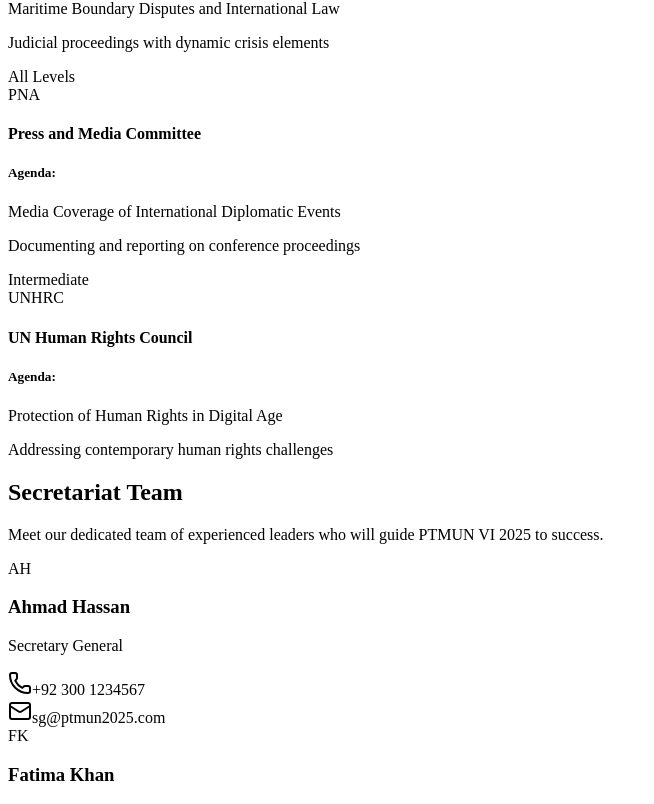
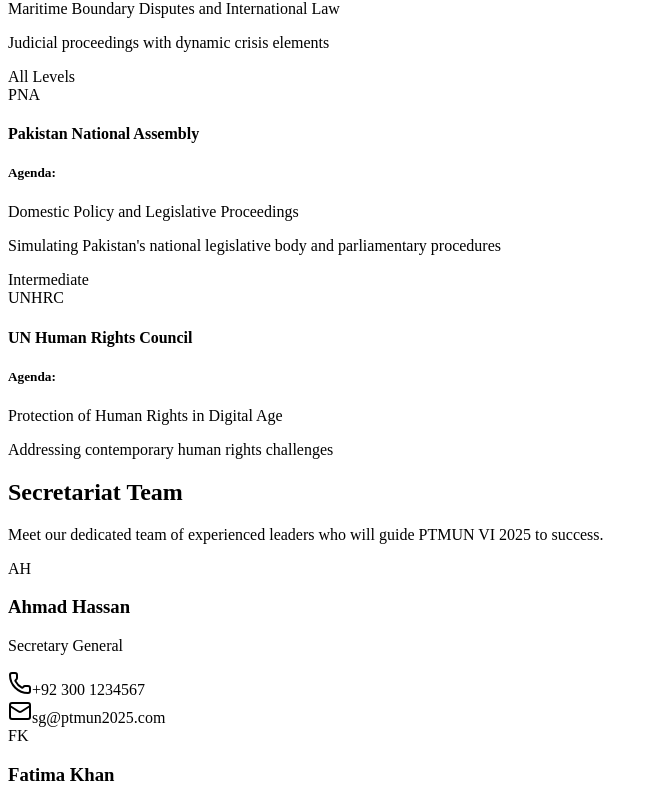
Before and after one commit to Eloquentic/ptmun-vi, a React (Vite) app in the folder client/: page / in a window 1280 px wide. Shown: the part 2236-3040 px from the top of the page, without its empty margins (0-654 px from the left). Built offline with nearby package versions, Linux system fonts and the light colour scheme.

Commit message:
Updated PNA to Pakistan National Assembly, replaced Cultural Exchange Fair with Formal Dinner, adjusted event schedule, and fixed navigation spacing

```diff
--- a/client/src/components/layout/Header.tsx
+++ b/client/src/components/layout/Header.tsx
@@ -38,7 +38,7 @@
           </div>
 
           {/* Desktop Navigation */}
-          <nav className="hidden md:flex items-center space-x-6">
+          <nav className="hidden md:flex items-center space-x-4">
             {menuItems.map((item) => (
               <button
                 key={item.id}
--- a/client/src/components/sections/CommitteesSection.tsx
+++ b/client/src/components/sections/CommitteesSection.tsx
@@ -33,10 +33,10 @@
       level: "Advanced"
     },
     {
-      name: "Press and Media Committee",
+      name: "Pakistan National Assembly",
       abbreviation: "PNA",
-      agenda: "Media Coverage of International Diplomatic Events",
-      description: "Documenting and reporting on conference proceedings",
+      agenda: "Domestic Policy and Legislative Proceedings",
+      description: "Simulating Pakistan's national legislative body and parliamentary procedures",
       level: "All Levels"
     },
     {
--- a/client/src/components/sections/RegistrationSection.tsx
+++ b/client/src/components/sections/RegistrationSection.tsx
@@ -30,7 +30,7 @@
     "UN Security Council (UNSC)",
     "UN General Assembly (UNGA)",
     "International Court of Justice x Crisis (ICJ x CRISIS)",
-    "Press and Media Committee (PNA)",
+    "Pakistan National Assembly (PNA)",
     "UN Human Rights Council (UNHRC)"
   ];
 
--- a/client/src/components/sections/SocialEventsSection.tsx
+++ b/client/src/components/sections/SocialEventsSection.tsx
@@ -5,25 +5,25 @@
 export const SocialEventsSection = () => {
   const events = [
     {
+      icon: <Star className="w-8 h-8 text-yellow-600" />,
+      title: "Delegates Concert",
+      date: "November 28, 2025 - 8:00 PM",
+      description: "Showcase your talents! An evening where delegates can perform, from musical acts to poetry, celebrating the diverse talents of our participants.",
+      highlights: ["Open mic performances", "Talent showcase", "Welcome reception"]
+    },
+    {
       icon: <Music className="w-8 h-8 text-purple-600" />,
       title: "Qawwali Night",
-      date: "November 28, 2025 - 7:00 PM",
+      date: "November 29, 2025 - 7:00 PM",
       description: "Experience the soulful melodies of traditional Qawwali music performed by renowned artists. A cultural evening celebrating South Asian heritage.",
       highlights: ["Live Qawwali performance", "Traditional refreshments", "Cultural networking"]
     },
     {
-      icon: <Star className="w-8 h-8 text-yellow-600" />,
-      title: "Delegates Concert",
-      date: "November 30, 2025 - 8:00 PM",
-      description: "Showcase your talents! An evening where delegates can perform, from musical acts to poetry, celebrating the diverse talents of our participants.",
-      highlights: ["Open mic performances", "Talent showcase", "Awards ceremony"]
-    },
-    {
       icon: <Users className="w-8 h-8 text-green-600" />,
-      title: "Cultural Exchange Fair",
-      date: "November 29, 2025 - 12:00 PM",
-      description: "Explore different cultures through interactive booths, traditional foods, and cultural displays set up by participating schools.",
-      highlights: ["International cuisine", "Cultural displays", "Traditional games"]
+      title: "Formal Dinner",
+      date: "November 30, 2025 - 7:00 PM",
+      description: "A sophisticated closing ceremony featuring a formal dinner with distinguished guests, awards presentation, and farewell celebrations.",
+      highlights: ["Formal dining experience", "Awards ceremony", "Closing celebrations"]
     }
   ];
 
```
